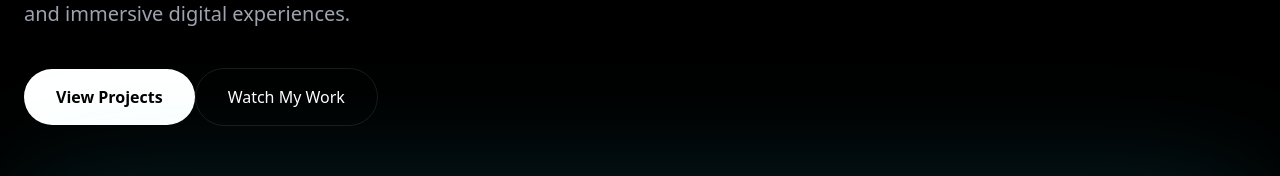
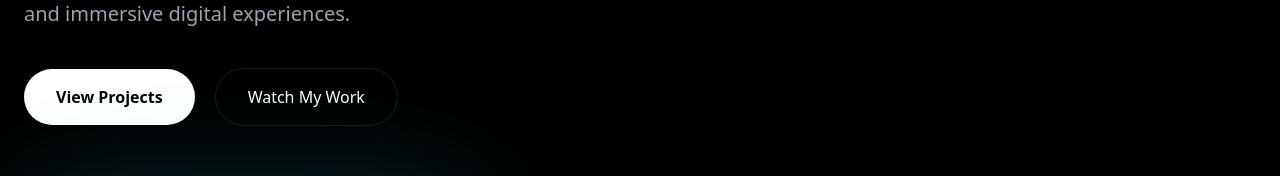
Before and after one commit to paezmarkangelo-ctrl/mark-angelo-portfolio, a React (Vite) app: page / in a window 1280 px wide. Shown: the part 680-856 px from the top of the page. Built offline with nearby package versions, Linux system fonts and the light colour scheme.

Commit message:
Update App.tsx

```diff
--- a/src/App.tsx
+++ b/src/App.tsx
@@ -528,11 +528,6 @@ const scaleX = useSpring(
     style={{
       y: heroY,
     }}
-          transition={{
-            duration: 6,
-            repeat: Infinity,
-            ease: "easeInOut",
-          }}
   >
     <p className="uppercase tracking-[0.35em] text-cyan-300 text-xs md:text-sm mb-6">
       ServiceNow Developer • Video Editor
@@ -555,6 +550,7 @@ const scaleX = useSpring(
       and immersive digital experiences.
     </p>
 
+    <div className="flex flex-wrap gap-5 items-center">
       <motion.button
         whileHover={{
           scale: 1.08,
@@ -567,7 +563,7 @@ const scaleX = useSpring(
           type: "spring",
           stiffness: 300,
         }}
-              className="px-8 py-4 rounded-full bg-white text-black font-semibold"
+        className="px-8 py-4 rounded-full bg-white text-black font-semibold h-auto"
       >
         View Projects
       </motion.button>
@@ -584,11 +580,11 @@ const scaleX = useSpring(
           type: "spring",
           stiffness: 300,
         }}
-              className="px-8 py-4 rounded-full border border-white/10 hover:bg-white/10"
+        className="px-8 py-4 rounded-full border border-white/10 hover:bg-white/10 h-auto"
       >
         Watch My Work
       </motion.button>
-
+    </div>
 
     <motion.div
       animate={{
@@ -599,7 +595,7 @@ const scaleX = useSpring(
         repeat: Infinity,
         ease: "easeInOut",
       }}
-  className="mt-20 relative"
+      className="mt-20 relative w-fit"
     >
       <div className="absolute inset-0 bg-cyan-400/20 blur-3xl rounded-[3rem]" />
 
@@ -611,8 +607,6 @@ const scaleX = useSpring(
         />
       </div>
     </motion.div>
-
-
   </motion.div>
 </motion.section>
 
@@ -650,6 +644,9 @@ const scaleX = useSpring(
                 y: 0,
                 scale: 1,
                 filter: "blur(0px)",
+                transitionEnd: {
+                  filter: "none",
+                },
               }}
               transition={{
                 delay: index * 0.15,
```
Lines whose indentation alone changed are shown as unchanged.
